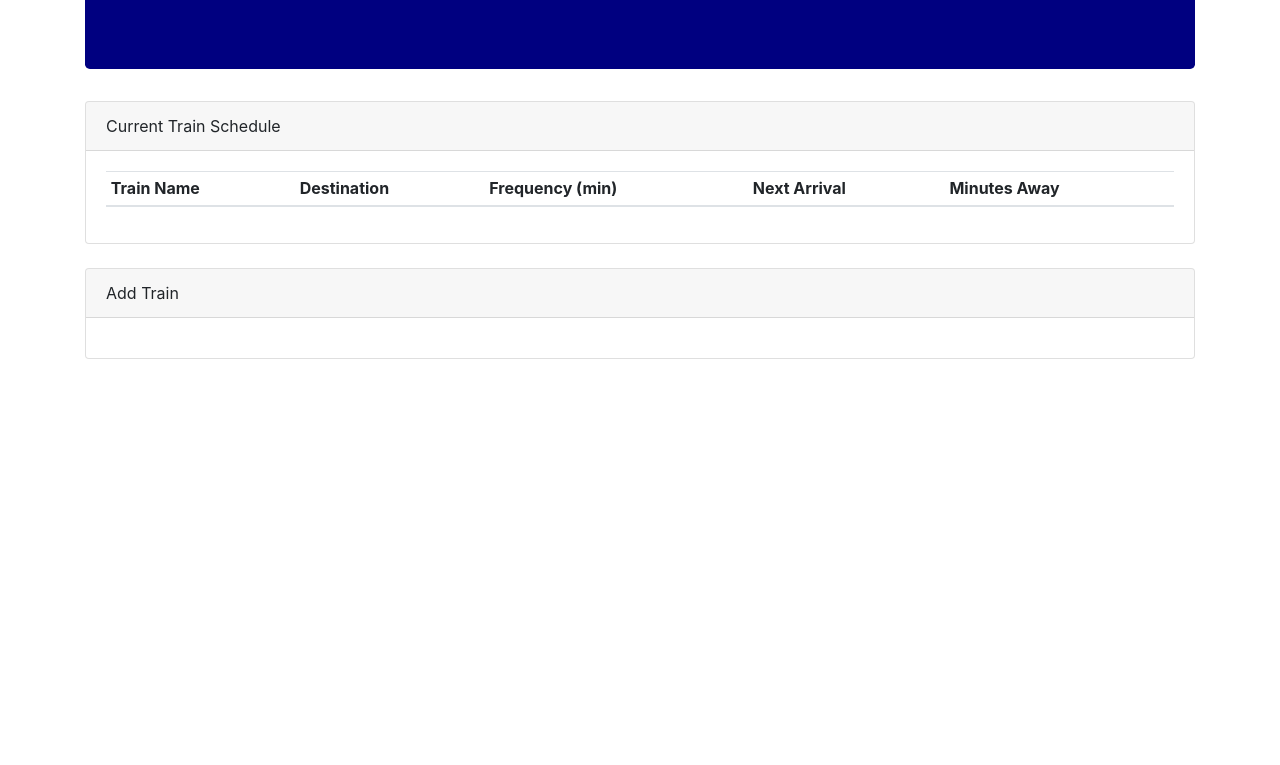
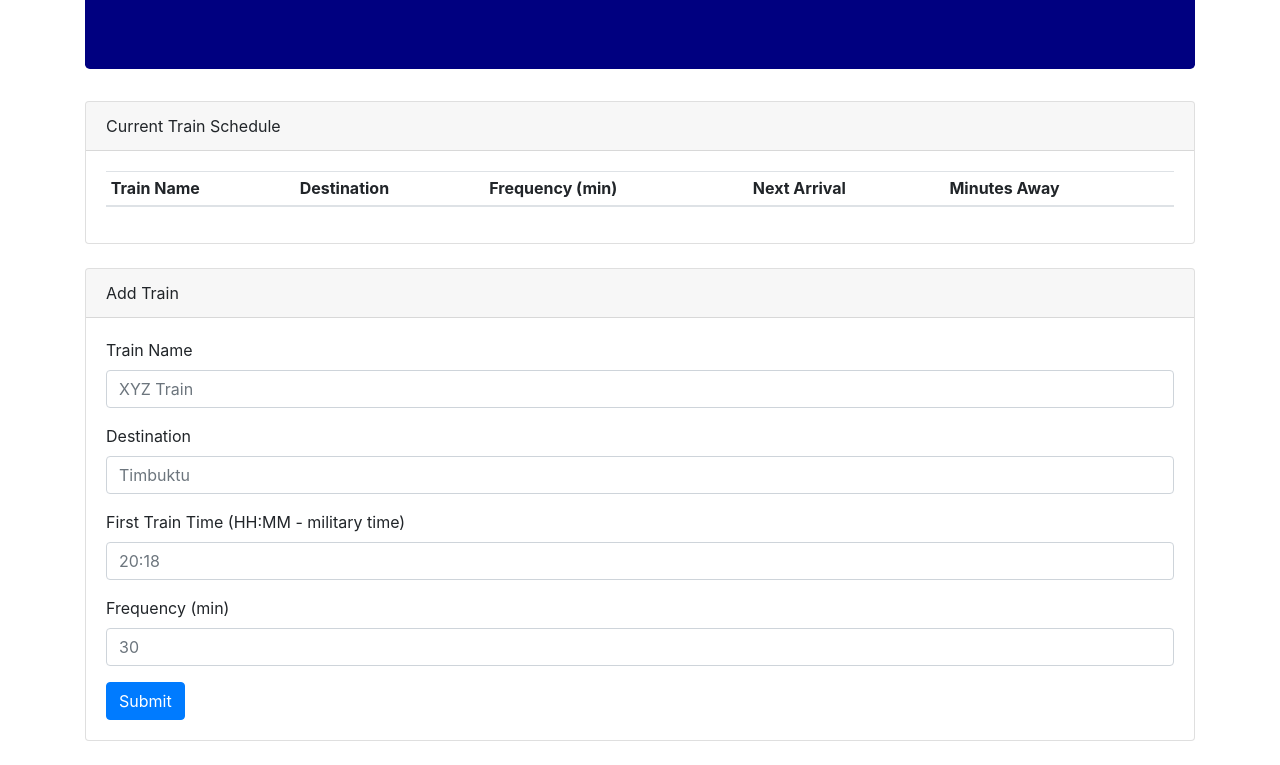
Before and after one commit to neverage84/TrainScheduler, a plain HTML site: page index.html in a window 1280 px wide. Shown: the part 157-922 px from the top of the page. Before the commit the page ends 800 px from the top, so only its background shows below. Drawn offline with nearby package versions, Linux system fonts and the light colour scheme.

Commit message:
Added forms table

```diff
--- a/index.html
+++ b/index.html
@@ -70,6 +70,25 @@
                 <div class="card-header">Add Train</div>
                 <div class="card-body">
                     <!--Entry Form-->
+                    <form>
+                        <div class="form-group">
+                            <label for="Train Name">Train Name</label>
+                            <input class="form-control" id="train-name-input" placeholder="XYZ Train" type="text">
+                        </div>
+                       <div class="form-group">
+                            <label for="Destination">Destination</label>
+                            <input class="form-control" id="destination-input" placeholder="Timbuktu" type="text">
+                        </div>
+                        <div class="form-group">
+                            <label for="First Train Time">First Train Time (HH:MM - military time)</label>
+                            <input class="form-control" id="first-train-time-input" placeholder="20:18" type="text">
+                        </div>
+                        <div class="form-group">
+                            <label for="Frequency">Frequency (min)</label>
+                            <input class="form-control" id="frequency-input" placeholder="30" type="text">
+                        </div>
+                        <button class="btn btn-primary" id="add-train-btn">Submit</button>
+                    </form>
                 </div>
             </div>
         </div>
```
